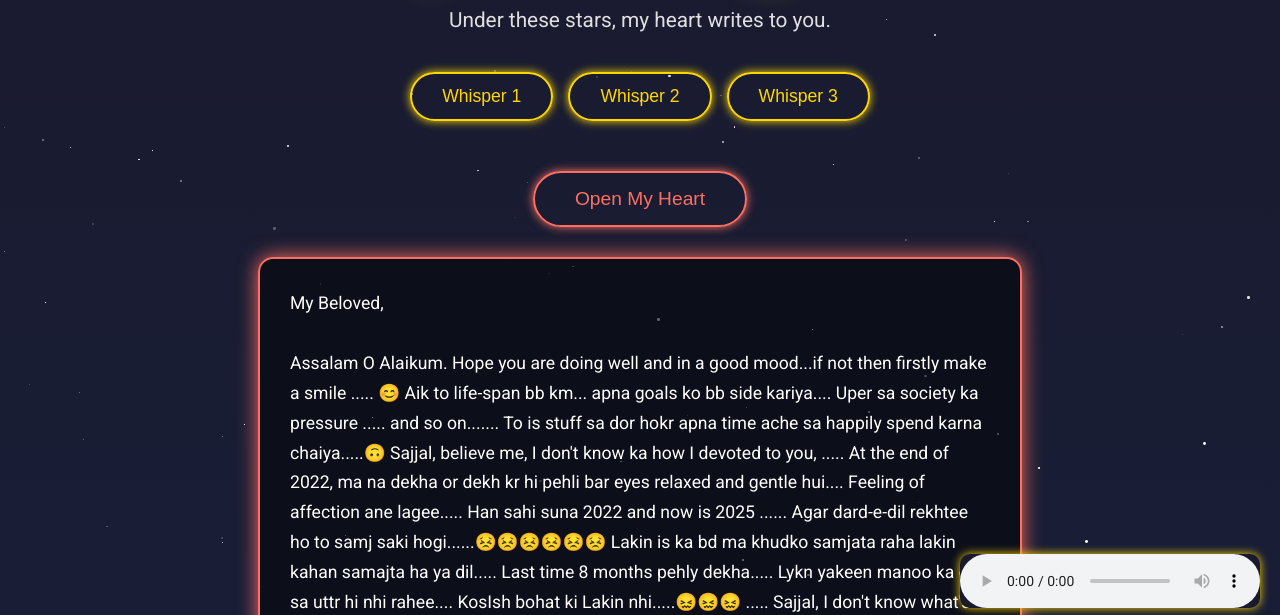
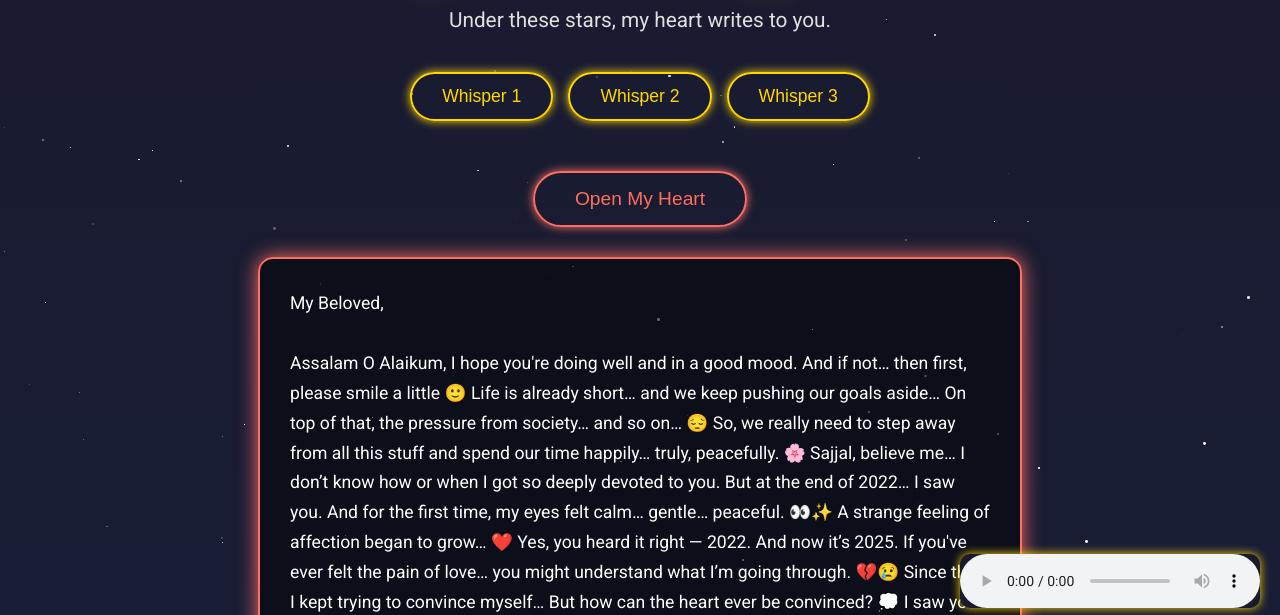
Before and after one commit to BilalHassanAwan/last-hope, a plain HTML site: page index.html in a window 1280 px wide. Both pictures are taken after a click on the button "Open My Heart". Shown: the part 172-787 px from the top of the page. Drawn offline with Linux system fonts and the light colour scheme.

Commit message:
Update index.html

```diff
--- a/index.html
+++ b/index.html
@@ -185,59 +185,56 @@
       <div id="letter">
  My Beloved,
 <br><br>
-Assalam O Alaikum. Hope you are doing well and in a good mood...if not then firstly  make a smile ..... 😊
-Aik to life-span bb km... apna goals ko bb  side kariya....
-Uper sa society  ka pressure ..... and         so  on.......
 
-To is stuff sa dor hokr apna time ache sa happily spend karna chaiya.....🙃
+Assalam O Alaikum,
+I hope you're doing well and in a good mood. And if not… then first, please smile a little 🙂
+Life is already short… and we keep pushing our goals aside…
+On top of that, the pressure from society… and so on… 😔
 
-Sajjal, believe me, I don't know  ka how I devoted to you, .....
-At the end of 2022, ma na dekha or dekh kr hi pehli bar eyes  relaxed and gentle  hui....
-Feeling of affection ane lagee.....
+So, we really need to step away from all this stuff and spend our time happily… truly, peacefully. 🌸
 
+Sajjal, believe me… I don’t know how or when I got so deeply devoted to you.
+But at the end of 2022… I saw you.
+And for the first time, my eyes felt calm… gentle… peaceful. 👀✨
+A strange feeling of affection began to grow… ❤️
 
-Han sahi suna 2022 and now is 2025 ......
-Agar dard-e-dil rekhtee ho to samj saki hogi......😣😣😣😣😣😣
+Yes, you heard it right — 2022.
+And now it’s 2025.
+If you've ever felt the pain of love… you might understand what I’m going through. 💔😢
 
- Lakin is ka bd ma khudko samjata raha lakin kahan samajta  ha ya dil.....
+Since then, I kept trying to convince myself…
+But how can the heart ever be convinced? 💭
+I saw you last — 8 months ago…
+But believe me… you're still living in my heart. 💘
 
-Last time 8 months pehly dekha.....
+I’ve tried so hard…
+But no… I can’t forget you. 😞
 
-Lykn yakeen manoo ka  dil sa uttr hi nhi rahee....
+Sajjal… I don’t know what’s in your heart.
+I don’t know how you feel — whether you accept me or not.
+But my feelings for you are always true, always positive… and they will forever be. 🤍
 
-KosIsh bohat ki Lakin nhi.....😖😖😖  .....
+Please… just reply. 🙏
+Even this message… I’m writing straight from the heart.
+I don’t even know if it’s okay to say all this…
+But I need to feel at peace.
+I need to let it out… 😔
 
-Sajjal, I don't know what's in your mind, but my heart is shaken out...........
-        and i also don't know what you feel...... accept or not  ..... but my feelings are always ture and positive for you and it will always.........
+Sajjal, I’m a straightforward guy.
+I don’t know the perfect words or how to say things smoothly…
+But today… I’m just saying it.
 
+I want to live this life with you.
+I want us to be together. 👫
+I want to see you always in front of me…
+Because all I want is you. 💞
 
+You, Sajjal. You.
 
-  ........................>>>>>>      MUST REPLY       >>>>>>>>>>>>>>>>......................
+And finally…
+I love you, Sajjal.
+I love you… now and forever. 🥺❤️‍🔥
 
-
-
-
-Jo bb keh raha dil sa keh rha......
-I also don't know that is it okay to do it or not ........
-But I  want   to feel relaxed .......
-Feel a sense of relief....
-
-
-Sajjal  ma straight forward larka hu...
-Muja nhi pata ka kaysa kehna ha....
-But today I will do it.....
-I want to live a life with you .....
-
-
-I want  we both get together......
-I want you to be always  in front of me......
-And all I want is you ....
-U Sajjal U....
-
-And In Last......
-
-I love you, sajjal.....
-I love you ever and forever......🥺🥺🥺
 <br><br>
 <strong>I’m in love with you.</strong>
 <br><br>
```
